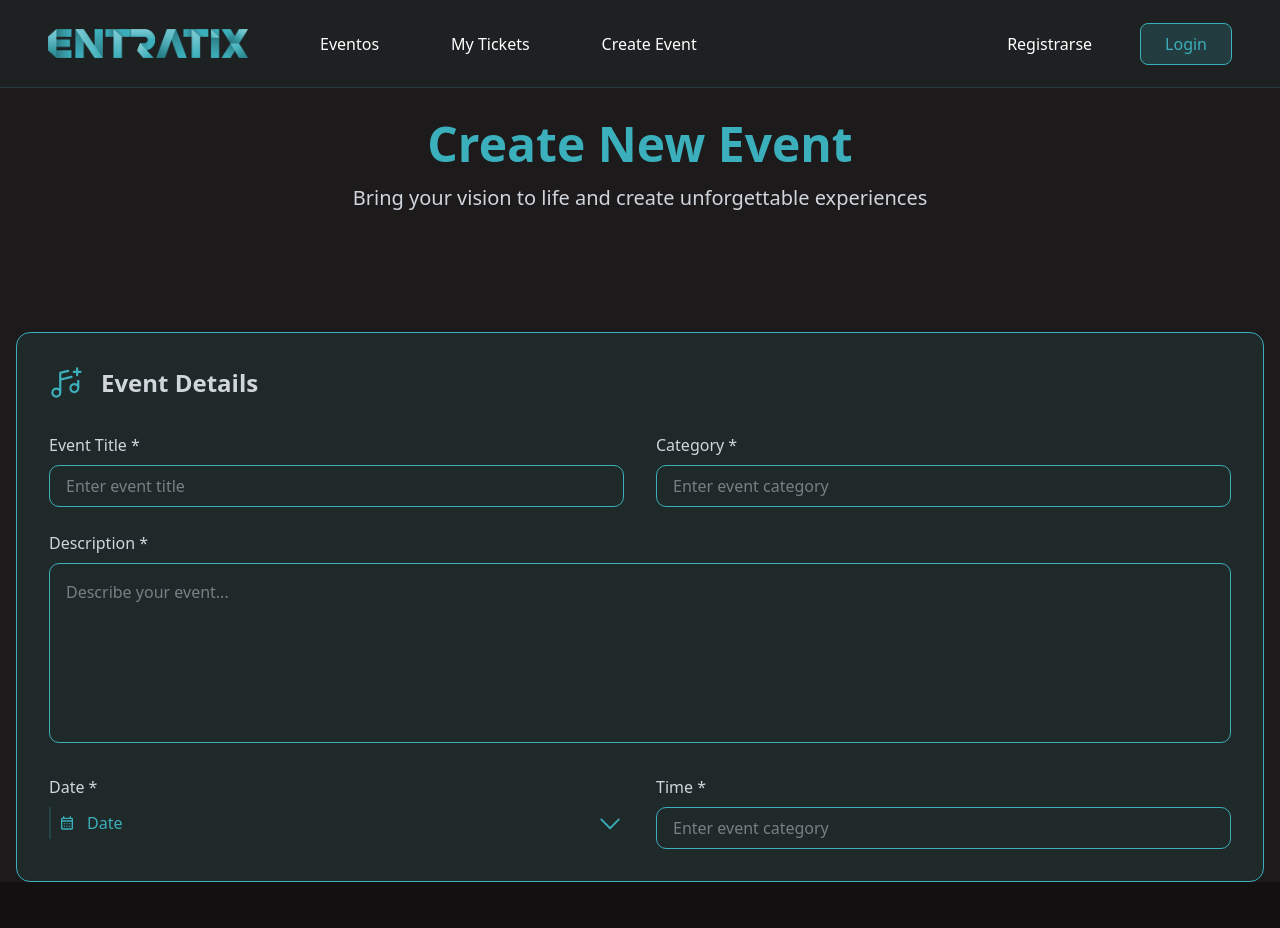
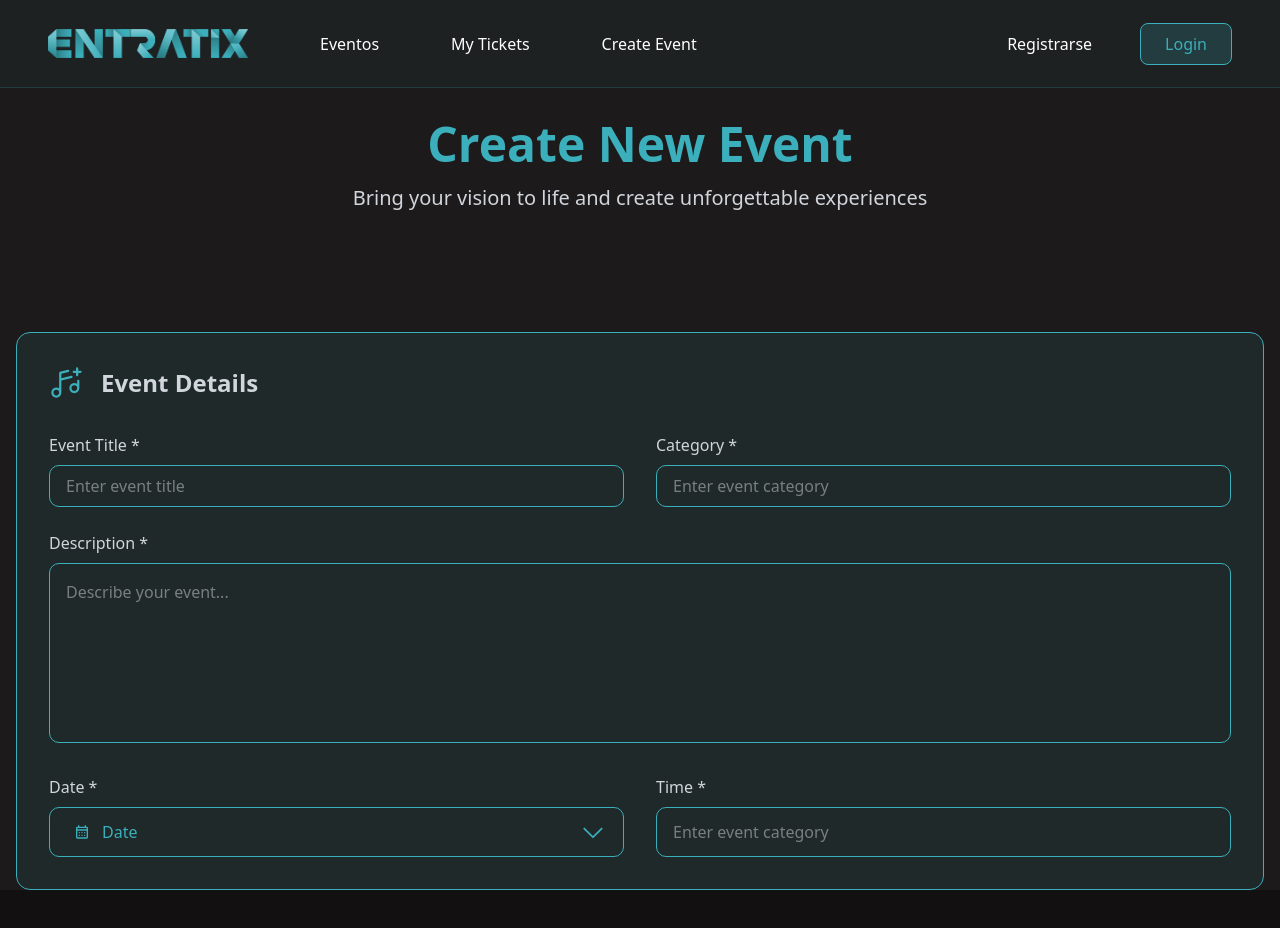
Before and after one commit to ferbermu/Entratix, a Next.js app: page /create-event in a window 1280 px wide. Shown: the top 928 px of the page. Built offline with nearby package versions, Linux system fonts and the light colour scheme.

Commit message:
refactor: mejorar el estilo y la estructura del componente CalendarDropdown en formularios

```diff
--- a/src/app/components/CalendarDropdown.tsx
+++ b/src/app/components/CalendarDropdown.tsx
@@ -48,7 +48,7 @@ export const CalendarDropdown: React.FC<CalendarDropdownProps> = ({
       <button
         type="button"
         onClick={() => setIsCalendarOpen(!isCalendarOpen)}
-        className="cursor-pointer border-l-[#3BAFBB33] border-l-2 flex items-center gap-3 pl-2 w-full justify-between"
+        className="cursor-pointer border-l-[#3BAFBB33] flex items-center gap-3 pl-2 w-full justify-between"
       >
         <Image
           src="/assets/icons/search_bar/calendar_month.svg"
--- a/src/app/components/SearchBar.tsx
+++ b/src/app/components/SearchBar.tsx
@@ -119,13 +119,13 @@ export const SearchBar = ({ onFilterChange }: SearchBarProps) => {
             className="placeholder:text-[#3BAFBB] text-[#3BAFBB] w-full outline-none bg-transparent"
           />
         </div>
-
-        <CalendarDropdown
-          width="w-full"
-          date={date}
-          onDateChange={handleDateSelect}
-        />
-
+        <div className="relative border-l-[#3BAFBB33] border-l-2 flex items-center gap-3 justify-center pl-2 w-full">
+          <CalendarDropdown
+            width="w-full"
+            date={date}
+            onDateChange={handleDateSelect}
+          />
+        </div>
         <div className="relative border-l-[#3BAFBB33] border-l-2 flex items-center gap-3 justify-center pl-2 w-full">
           <Image
             src="/assets/icons/search_bar/location.svg"
--- a/src/app/create-event/page.tsx
+++ b/src/app/create-event/page.tsx
@@ -54,6 +54,7 @@ export default function CreateEventPage() {
           <div className="mt-8 w-full flex gap-8">
             <div className="flex flex-col w-full">
               <label className="text-gray-300 text-md  mb-2">Date *</label>
+              <div className="border border-[#3BAFBB] py-2 px-4 rounded-lg">
                 <CalendarDropdown
                   width="w-1/2"
                   location="right"
@@ -61,11 +62,12 @@ export default function CreateEventPage() {
                   onDateChange={setDate}
                 />
               </div>
+            </div>
             <div className="flex flex-col w-full">
               <label className="text-gray-300 text-md  mb-2">Time *</label>
               <input
                 type="text"
-                className="border border-[#3BAFBB] rounded-lg w-full py-2 px-4 text-gray-300 focus:outline-none focus:ring-2 focus:ring-[#3BAFBB] focus:border-[#3BAFBB]"
+                className="border border-[#3BAFBB] rounded-lg w-full py-3 px-4 text-gray-300 focus:outline-none focus:ring-2 focus:ring-[#3BAFBB] focus:border-[#3BAFBB]"
                 placeholder="Enter event category"
               />
             </div>
```
Lines whose indentation alone changed are shown as unchanged.
